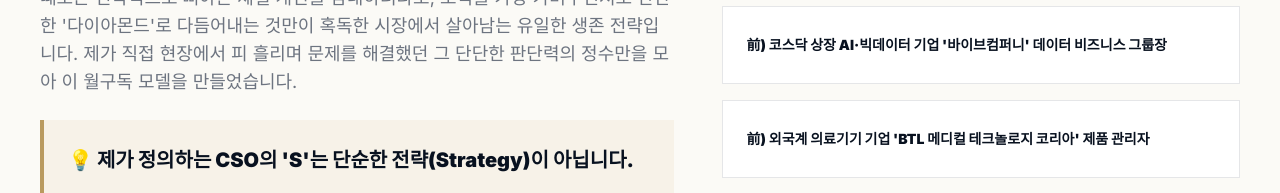
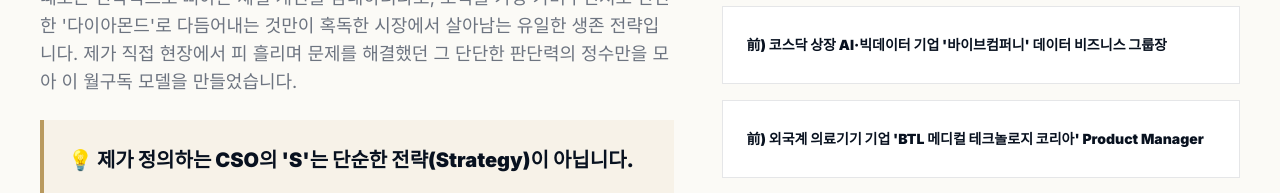
Before and after one commit to chukgu/userProfile, a Nuxt app: page / in a window 1280 px wide. Shown: the part 10460-10653 px from the top of the page. Built offline with nearby package versions, Linux system fonts and the light colour scheme; a web font is replaced by a local one.

Commit message:
chore: update BTL role title

```diff
--- a/data/careers.ts
+++ b/data/careers.ts
@@ -3,6 +3,6 @@ import type { CareerItem } from '~/types/content';
 export const careerHighlights: CareerItem[] = [
   { label: '주요 이력', value: "前) 이커머스 데이터 분석 스타트업 '판다랭크' 최고전략책임자 (CSO)" },
   { label: '주요 이력', value: "前) 코스닥 상장 AI·빅데이터 기업 '바이브컴퍼니' 데이터 비즈니스 그룹장" },
-  { label: '주요 이력', value: "前) 외국계 의료기기 기업 'BTL 메디컬 테크놀로지 코리아' 제품 관리자" },
+  { label: '주요 이력', value: "前) 외국계 의료기기 기업 'BTL 메디컬 테크놀로지 코리아' Product Manager" },
   { label: '주요 이력', value: '前) 성장 단계 스타트업 마케팅 매니저 / 제품 책임자 / 사업개발 총 4년' }
 ];
```
